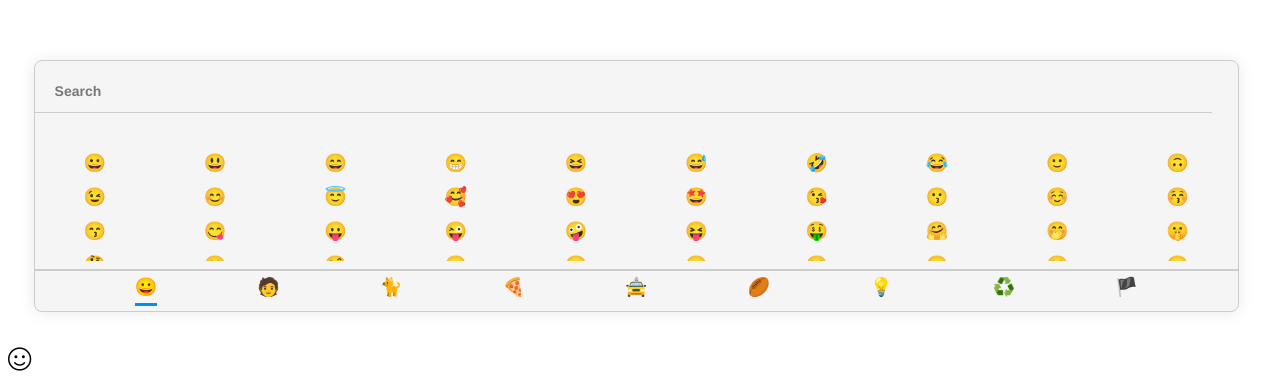
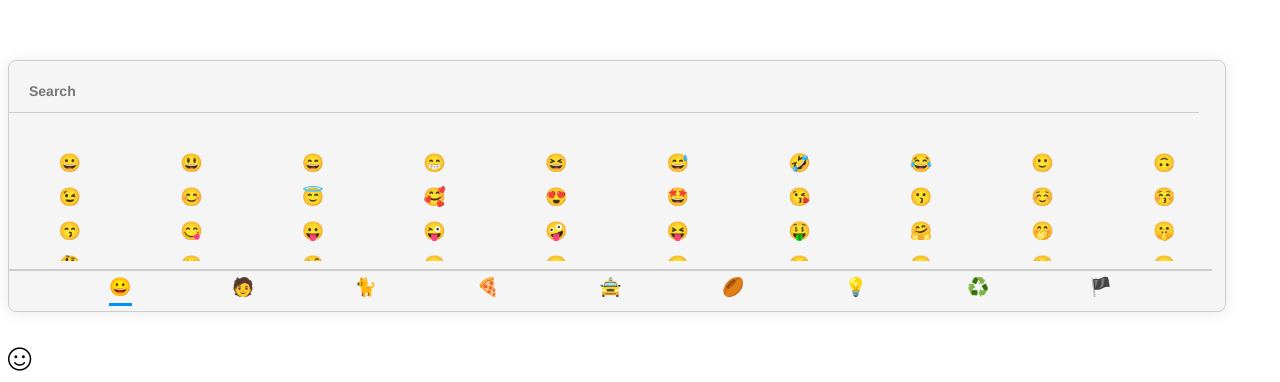
Before and after one commit to vestusola/vue-chat-emoji, a Vue app: page / in a window 1280 px wide. Shown: the part 418-800 px from the top of the page. Built offline with nearby package versions, Linux system fonts and the light colour scheme.

Commit message:
Emoji container placement

```diff
--- a/src/components/Emoji.vue
+++ b/src/components/Emoji.vue
@@ -154,17 +154,6 @@ export default {
       this.isPickerEnabled = !this.isPickerEnabled;
       this.$emit("toggle");
     },
-    closeEmojiPickerOnOutsideClick(e) {
-      let vm = this;
-      document.getElementById("emoji-wrapper").onclick = function(e) {
-        if (
-          e.target.className != "composer-emoji-popover" &&
-          e.target.parentNode.classList.length == 0
-        ) {
-          vm.isPickerEnabled = false;
-        }
-      };
-    },
     searchEmoji() {
       var input = this.emojiSearch;
       let el = this.$refs["emoji_body"].querySelectorAll(`.emoji-picker-emoji`);
@@ -197,7 +186,6 @@ export default {
   mounted() {
     this.getEmojiCategories();
     this.getEmojiByCategoryName(this.current);
-    this.closeEmojiPickerOnOutsideClick();
   },
   watch: {
     current() {
@@ -350,10 +338,10 @@ span.send-button {
   transition: all 0.2s linear;
   visibility: hidden;
   border: 1px solid #ccc;
-  width: 92%;
+  width: 93%;
   padding-right: 2%;
   margin-right: 2%;
-  margin-left: 2%;
+  // margin-left: 2%;
   height: 250px;
   overflow-y: hidden;
   overflow-x: hidden;
```
